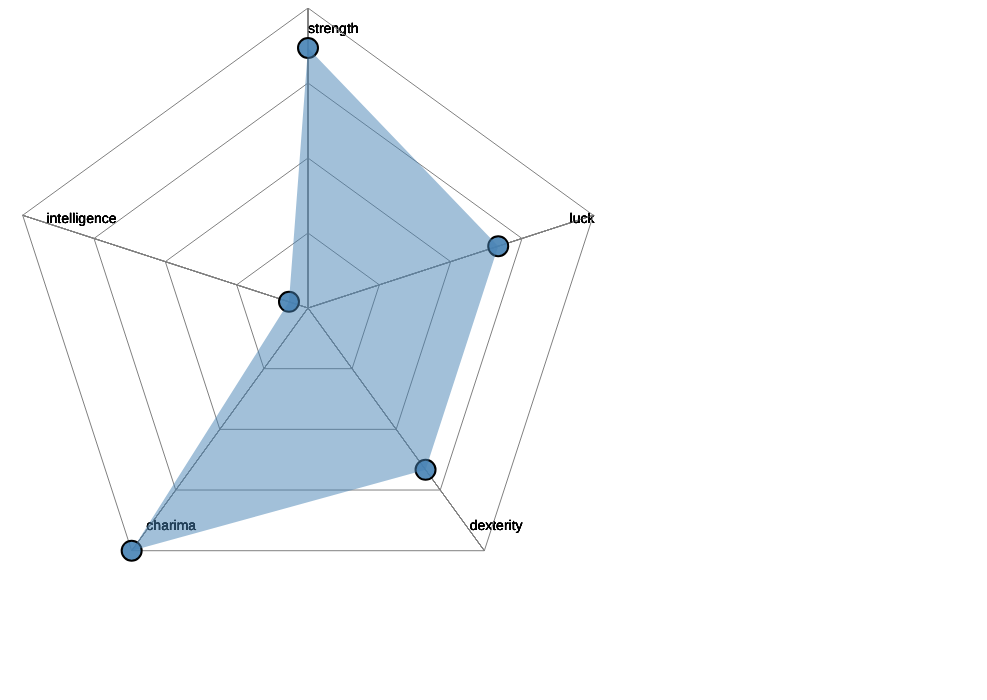
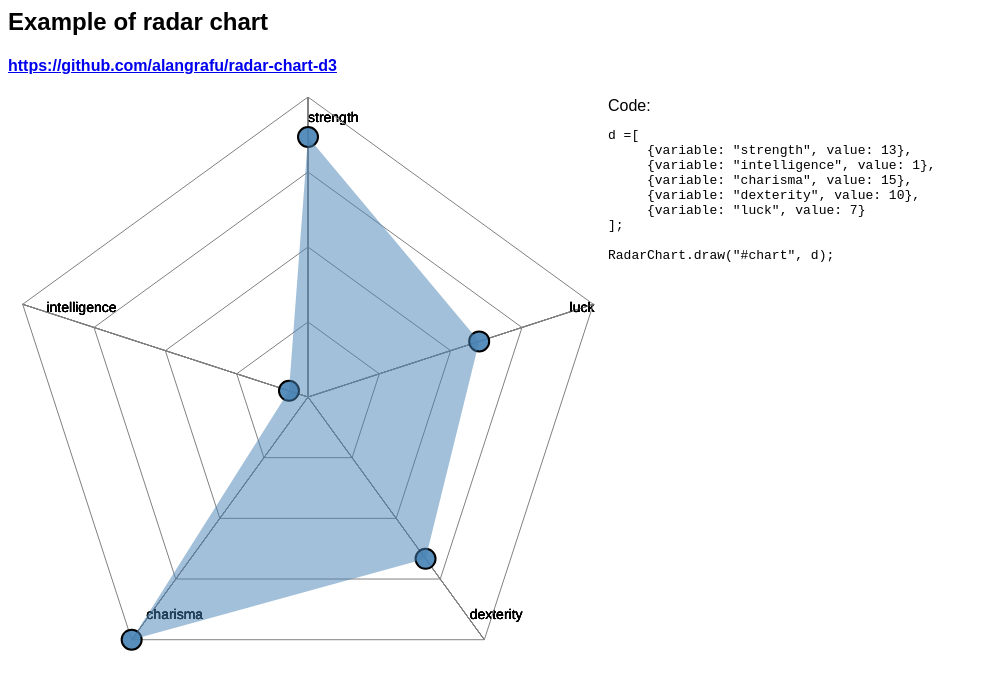
Before and after one commit to alangrafu/radar-chart-d3, a plain HTML site: page example/index.html in a window 1280 px wide. Shown: the whole page, without its empty margins (0-987 px from the left). Drawn offline with nearby package versions, Linux system fonts and the light colour scheme.

Commit message:
small changes

```diff
--- a/example/index.html
+++ b/example/index.html
@@ -21,15 +21,33 @@
 	stroke-width:2px;
 
 }
+body{
+  font-family: sans-serif;
+}
 </style>
 </head>
 <body>
-<div id="chart"></div>
+<h2>Example of radar chart</h2>
+<h4><a href='https://github.com/alangrafu/radar-chart-d3'>https://github.com/alangrafu/radar-chart-d3</a></h4>
+<div id="chart" style='float:left'></div>
+<div style='float:left'>
+Code:
+<pre>
+d =[
+     {variable: "strength", value: 13},
+     {variable: "intelligence", value: 1},
+     {variable: "charisma", value: 15},
+     {variable: "dexterity", value: 10},
+     {variable: "luck", value: 7}
+];
+
+RadarChart.draw("#chart", d);
+
+</pre></div>
 <script src="http://d3js.org/d3.v3.min.js"></script>
 <script src="../src/radar-chart.js"></script>
 <script>
-var d = [{variable: "strength", value: "13"}, {variable: "intelligence", value: "1"}, {variable: "charima", value: "15"},  {variable: "dexterity", value: "10"},  {variable: "luck", value: "10"}];
-
+var d = [{variable: "strength", value: 13}, {variable: "intelligence", value: 1}, {variable: "charisma", value: 15},  {variable: "dexterity", value: 10},  {variable: "luck", value: 9}];
 
 
 RadarChart.draw("#chart", d);
```
Also changed, not shown: 2 other files.
